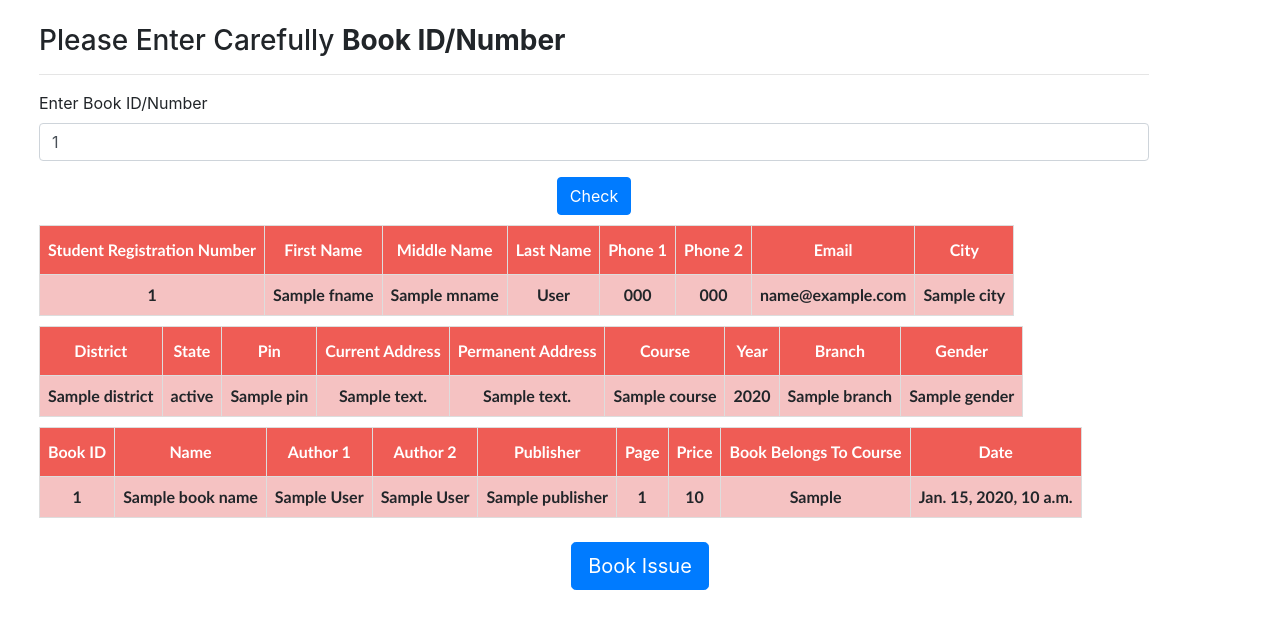
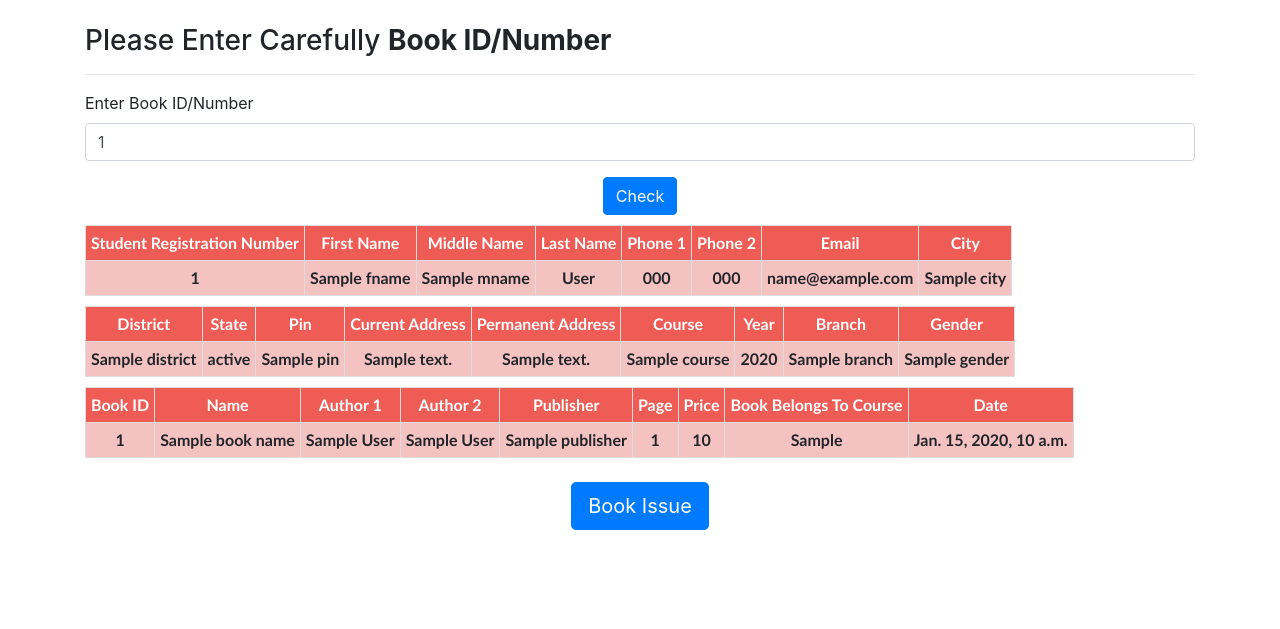
Before and after one commit to er-gagan/Library-Management-System, a Django app: template LMSenv/LMS/templates/LMSapp/BookIssueToStudent_BookID.html in a window 1280 px wide. Shown: the part 56-685 px from the top of the page. Run offline with Django 3.2, Linux system fonts and the light colour scheme; the template is opened without the code that fills it: most values are stand-ins (such as "Sample title", 1, 10 or a date in 2020); some libraries are stand-ins or nearby versions.

Commit message:
handle table responsiveness
handle table responsiveness

```diff
--- a/LMSenv/LMS/LMSapp/views.py
+++ b/LMSenv/LMS/LMSapp/views.py
@@ -1,4 +1,3 @@
-from django.http import request
 from django.shortcuts import redirect, render
 from django.http import HttpResponse
 from LMSapp.models import Book_Issue_Student, Student_Registration,Faculty_Registration,Book_Registration
--- a/LMSenv/LMS/templates/LMSapp/BookIssueToStudent_BookID.html
+++ b/LMSenv/LMS/templates/LMSapp/BookIssueToStudent_BookID.html
@@ -12,12 +12,13 @@
         border-collapse: collapse;
         width: 100%;
         font-weight: bolder;
+        overflow-x: auto;
     }
 
     .customers td,
     .customers th {
         border: 1px solid #ddd;
-        padding: 8px;
+        padding: 5px;
     }
 
     .customers tr:nth-child(even) {
@@ -29,13 +30,13 @@
     }
 
     .customers th {
-        padding-top: 12px;
-        padding-bottom: 12px;
+        padding-top: 5px;
+        padding-bottom: 5px;
         background-color: #ef5c55;
         color: white;
     }
 </style>
-<div class="container m-4">
+<div class="container my-4">
     <h3>Please Enter Carefully <b>Book ID/Number</b></h3>
     <hr>
     <form action="BookIssueToStudent_BookIDCheck" method="POST">
--- a/LMSenv/LMS/templates/LMSapp/BookSubmitByStudent.html
+++ b/LMSenv/LMS/templates/LMSapp/BookSubmitByStudent.html
@@ -13,6 +13,7 @@
     border-collapse: collapse;
     width: 100%;
     font-weight: bolder;
+    overflow-x: auto;
   }
 
   .customers td,
@@ -36,7 +37,7 @@
     color: white;
   }
 </style>
-<div class="container m-4">
+<div class="container my-4">
   <h3>Please Enter Carefully <b>Student Library Registration Number</b></h3>
   <hr>
   <form action="BookSubmitByStudent_Id_Check" method="POST">
```
Also changed, not shown: LMSenv/LMS/db.sqlite3, 2 other files.
